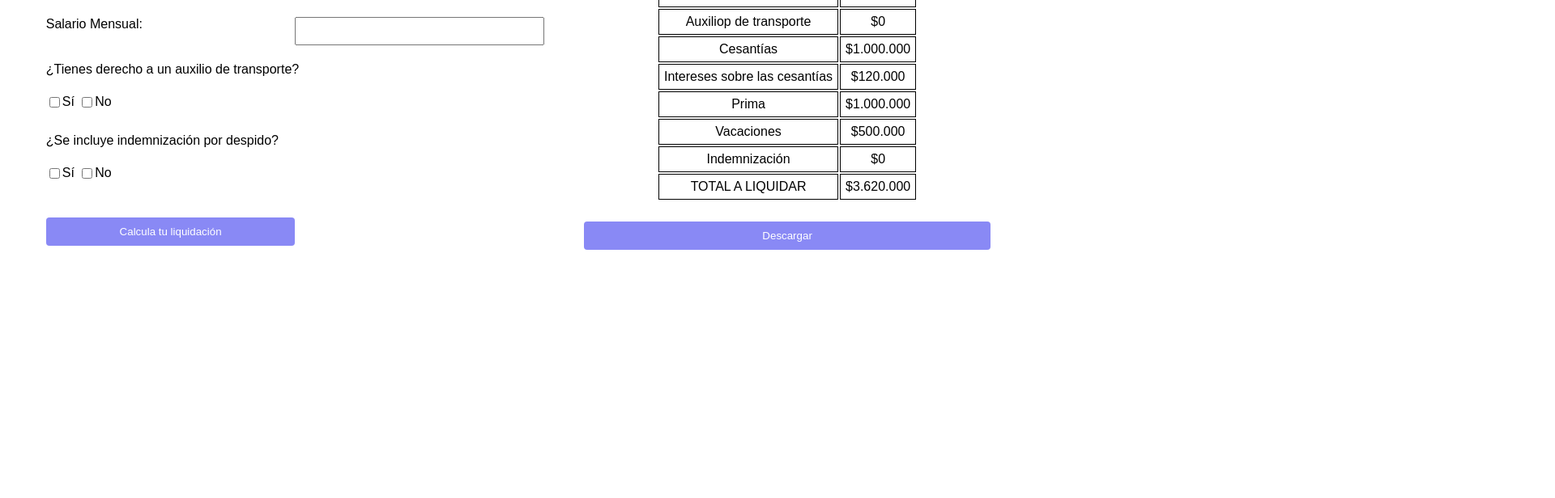
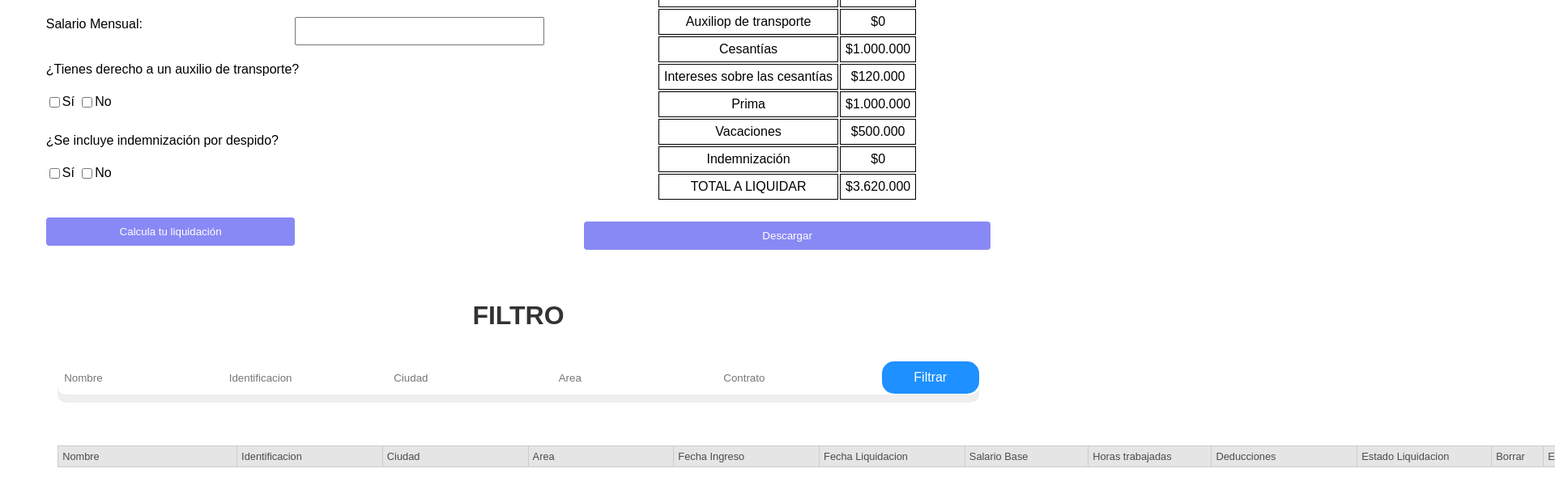
Before and after one commit to garcescamilo/ProyectoReact, a React (Vite) app: page / in a window 1280 px wide. Shown: the part 480-1096 px from the top of the page at 81% size, 1920 px wide, since content can reach past the window. Before the commit the page ends 852 px from the top, so only its background shows below. Built offline with nearby package versions, Linux system fonts and the light colour scheme.

Commit message:
dashboard admin filtro y resultado

```diff
--- a/src/App.jsx
+++ b/src/App.jsx
@@ -3,8 +3,7 @@ import LiquidationSimulator from './components/layout/liquidation/LiquidationSim
 import AdminDashborad from './components/layout/admin/AdminDashboard';
 import CreateAdmin from './components/layout/admin/Create'
 import EditAdmin from './components/layout/admin/Edit'
-
-
+import AdminResults from './components/layout/admin/AdminResults.jsx'
 import DataAnalysis from './components/layout/DataAnalysis/DataAnalysis'
 
 
@@ -14,6 +13,7 @@ function App() {
     <Login />
     <LiquidationSimulator />
     <AdminDashborad />
+    <AdminResults />
     <CreateAdmin />
     <EditAdmin />
     <DataAnalysis />
--- /dev/null
+++ b/src/components/layout/admin/AdminDashboard.css
@@ -0,0 +1,38 @@
+.box-filter{
+
+    width: 90%;
+    display: flex;
+    margin: 3% 0 0 5%;
+    justify-content: space-between;
+    border: none;
+    border-radius: 10px;
+    box-shadow: 0px 10px 0px 0px rgba(148, 148, 148, 0.151);
+
+}
+.filter{
+    width: 17%;
+    display: flex;
+
+}
+.inputFilter{
+    border-radius: 15px;
+    border:none;
+    height: 100%;
+
+}
+.btnFilter{
+    background-color:dodgerblue;
+    font-size: medium;
+    width: 120px;
+    height: 40px;
+    border: none;
+    border-radius: 15px;
+    color: white;
+}
+
+.btnFilter:hover{
+   width: 125px;
+   height: 45px;
+   transition: 0.5s ease;
+    cursor: help;
+}
--- a/src/components/layout/admin/AdminDashboard.jsx
+++ b/src/components/layout/admin/AdminDashboard.jsx
@@ -1,10 +1,47 @@
+import './AdminDashboard.css'
 //Administración de empleados
 const AdminDashboard = () => {
   return (
     <div>
-      {/* Admin Dashboard */}
+      {/* Admin Dashboard
+      Voy a necesitar : agregar , editar , liquidar
+      id, nombre
+      para el buscar : nombre : identificacion: departamento: : puesto de trabajo: tipo de contrato
+       */}
+       <h1>FILTRO</h1>
+       <div className="box-filter">
+          <div className='filter filterName'>
+            <input className='inputFilter' type="text" placeholder="Nombre" />
+          </div>
+
+          <div className='filter filterId'>
+            <input className='inputFilter' type="number" placeholder="Identificacion" />
+          </div>
+
+          <div className='filter filterDepart'>
+            <input className='inputFilter' type="text" placeholder="Ciudad" />
+          </div>
+
+          <div className='filter filterArea'>
+            <input className='inputFilter' type="text" placeholder="Area" />
+          </div>
+
+          <div className='filter filterContrato'>
+            <input className='inputFilter' type="text" placeholder="Contrato" />
+          </div>
+
+          <div>
+            <button className='btnFilter'>Filtrar</button>
+          </div>
+
+       </div>
+
     </div>
+
+
+
   );
 }
 
+
 export default AdminDashboard;
--- /dev/null
+++ b/src/components/layout/admin/AdminResults.css
@@ -0,0 +1,44 @@
+
+.tableResults {
+  background-color: rgba(167, 168, 168, 0.103);
+  border-collapse: collapse; /* Colapsar los bordes de las celdas */
+  width: 100%; /* Opcional: Ajustar la tabla al ancho del contenedor */
+}
+
+.tdResults {
+  font-size: 0.8em;
+  color:rgb(77, 74, 74);
+  padding: 5px; /* Relleno de las celdas */
+  border: 1px solid #ccc; /* Borde de las celdas */
+}
+
+.boxResults {
+  width: 150%;
+  background-color: rgba(58, 53, 53, 0.089);
+  margin: 5%;
+}
+
+/* Establece anchos específicos para ciertas columnas */
+.tdNombre {
+  width: 150px; /* Anchura para la columna Nombre */
+}
+.tdId{
+  width: 120px;
+}
+
+.tdCiudad{
+  width: 120px; /* Anchura para la columna Ciudad */
+}
+.tdHoras,.tdSalario{
+  width: 100px;
+}
+
+.tdEstado{
+  width: 110px;
+}
+.tdFechaI, .tdFechaL, .tdDedu, .tdArea{
+  width: 120px;
+}
+.tdEditar, .tdBorrar{
+  width: 25px;
+}
--- /dev/null
+++ b/src/components/layout/admin/AdminResults.jsx
@@ -0,0 +1,27 @@
+import './AdminResults.css'
+const AdminResults = ()=>{
+    return(
+        <div className='boxResults'>
+            <table className='tableResults' >
+                <tbody className='tbodyResults'>
+                    <tr>
+                        <td className='tdResults tdNombre'>Nombre</td>
+                        <td className='tdResults tdId'>Identificacion</td>
+                        <td className='tdResults tdCiudad'>Ciudad</td>
+                        <td className='tdResults tdArea'>Area</td>
+                        <td className='tdResults tdFechaI'>Fecha Ingreso</td>
+                        <td className='tdResults tdFechaL'>Fecha Liquidacion</td>
+                        <td className='tdResults tdSalario'>Salario Base</td>
+                        <td className='tdResults tdHoras'>Horas trabajadas</td>
+                        <td className='tdResults tdDedu'>Deducciones</td>
+                        <td className='tdResults tdEstado'>Estado Liquidacion</td>
+                        <td className='tdResults tdBorrar'>Borrar</td>
+                        <td className='tdResults tdEditar'>Editar</td>
+                    </tr>
+                </tbody>
+            </table>
+
+</div>
+    );
+}
+export default AdminResults;
```
